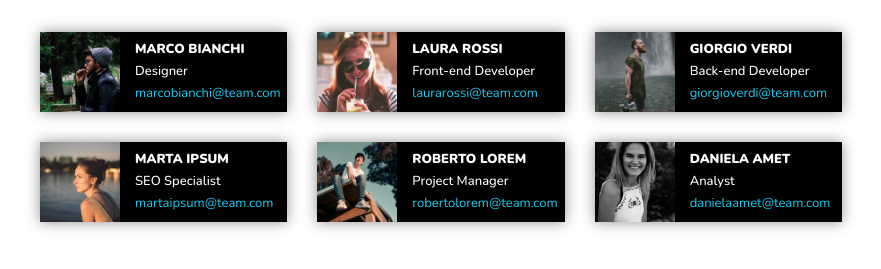
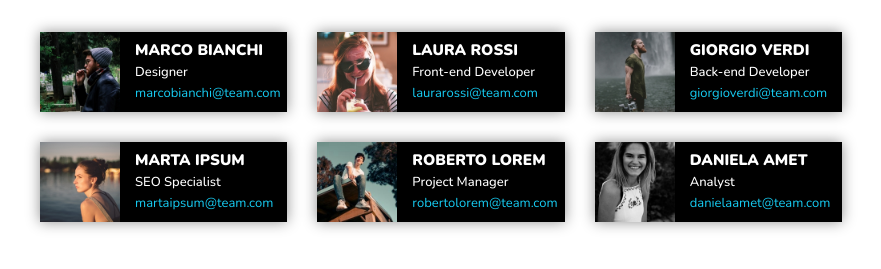
Before and after one commit to eugeniarossi/html-css-float-cards, a plain HTML site: page index.html in a window 1280 px wide. Shown: the part 149-418 px from the top of the page, without its empty margins (199-1080 px from the left). Drawn offline with nearby package versions, Linux system fonts and the light colour scheme.

Commit message:
fix h3 cards

```diff
--- a/css/style.css
+++ b/css/style.css
@@ -14,7 +14,7 @@ body {
     font-family: 'Nunito', sans-serif;
 }
 
-h1, h4 {
+h1, h3 {
     font-weight: 1000;
 }
 
@@ -78,7 +78,7 @@ CARD DATA
 }
 
 .data > div:nth-child(2) {
-    margin: 4px 0;
+    margin: 3px 0;
     font-weight: 500;
 }
 
--- a/index.html
+++ b/index.html
@@ -22,7 +22,7 @@
             <div class="card">
                 <img src="img/male1.png" alt="Marco Bianchi">
                 <div class="data">
-                    <h4>MARCO BIANCHI</h4>
+                    <h3>MARCO BIANCHI</h3>
                     <div>Designer</div>
                     <a href="mailto:marcobianchi@team.com">marcobianchi@team.com</a>
                 </div>
@@ -30,7 +30,7 @@
             <div class="card">
                 <img src="img/female1.png" alt="Laura Rossi">
                 <div class="data">
-                    <h4>LAURA ROSSI</h4>
+                    <h3>LAURA ROSSI</h3>
                     <div>Front-end Developer</div>
                     <a href="mailto:laurarossi@team.com">laurarossi@team.com</a>
                 </div>
@@ -38,7 +38,7 @@
             <div class="card">
                 <img src="img/male2.png" alt="Giorgio Verdi">
                 <div class="data">
-                    <h4>GIORGIO VERDI</h4>
+                    <h3>GIORGIO VERDI</h3>
                     <div>Back-end Developer</div>
                     <a href="mailto:giorgioverdi@team.com">giorgioverdi@team.com</a>
                 </div>
@@ -46,7 +46,7 @@
             <div class="card">
                 <img src="img/female2.png" alt="Marta Ipsum">
                 <div class="data">
-                    <h4>MARTA IPSUM</h4>
+                    <h3>MARTA IPSUM</h3>
                     <div>SEO Specialist</div>
                     <a href="mailto:martaipsum@team.com">martaipsum@team.com</a>
                 </div>
@@ -54,7 +54,7 @@
             <div class="card">
                 <img src="img/male3.png" alt="Roberto Lorem">
                 <div class="data">
-                    <h4>ROBERTO LOREM</h4>
+                    <h3>ROBERTO LOREM</h3>
                     <div>Project Manager</div>
                     <a href="mailto:robertolorem@team.com">robertolorem@team.com</a>
                 </div>
@@ -62,7 +62,7 @@
             <div class="card">
                 <img src="img/female3.png" alt="Daniela Amet">
                 <div class="data">
-                    <h4>DANIELA AMET</h4>
+                    <h3>DANIELA AMET</h3>
                     <div>Analyst</div>
                     <a href="mailto:danielaamet@team.com">danielaamet@team.com</a>
                 </div>
```
